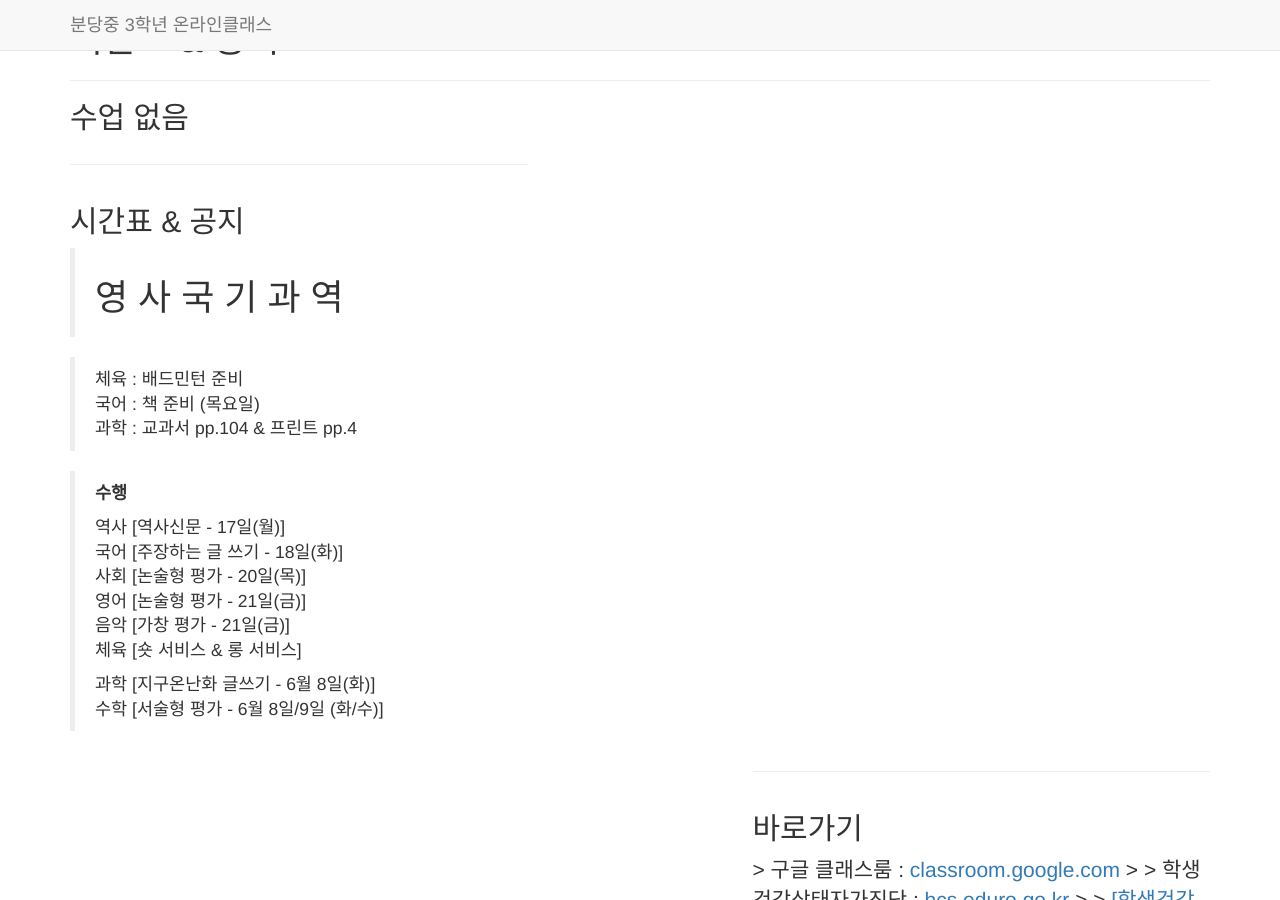
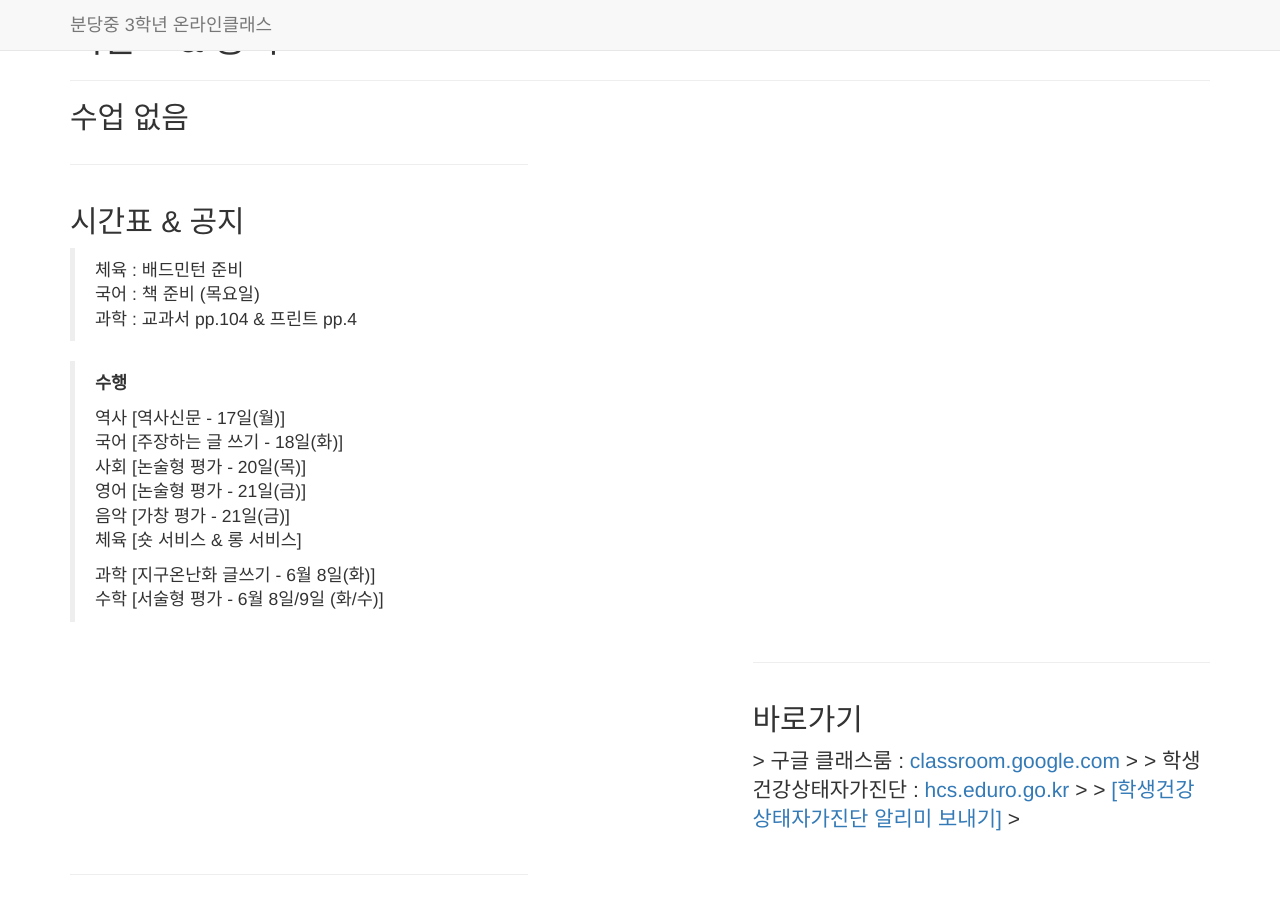
Before and after one commit to bundang-ms-2021/oncl, a Jekyll site: the page built from _posts/2014-09-21-services-1.markdown, in a window 1280 px wide and 900 px high. Built offline with Jekyll 4.4.1, drawn with Linux system fonts in a browser that asks for light colours; nearby versions of some CDN libraries; library files that are not in the unit come from our copies.

Commit message:
Update 2014-09-21-services-1.markdown

```diff
--- a/_posts/2014-09-21-services-1.markdown
+++ b/_posts/2014-09-21-services-1.markdown
@@ -5,8 +5,6 @@ category: Services
 title: 시간표 & 공지
 description: |
 ---
-  ><h1>영 사 국 기 과 역</h1>
-
   > 체육 : 배드민턴 준비
   > 국어 : 책 준비 (목요일)
   > 과학 : 교과서 pp.104 & 프린트 pp.4
```
